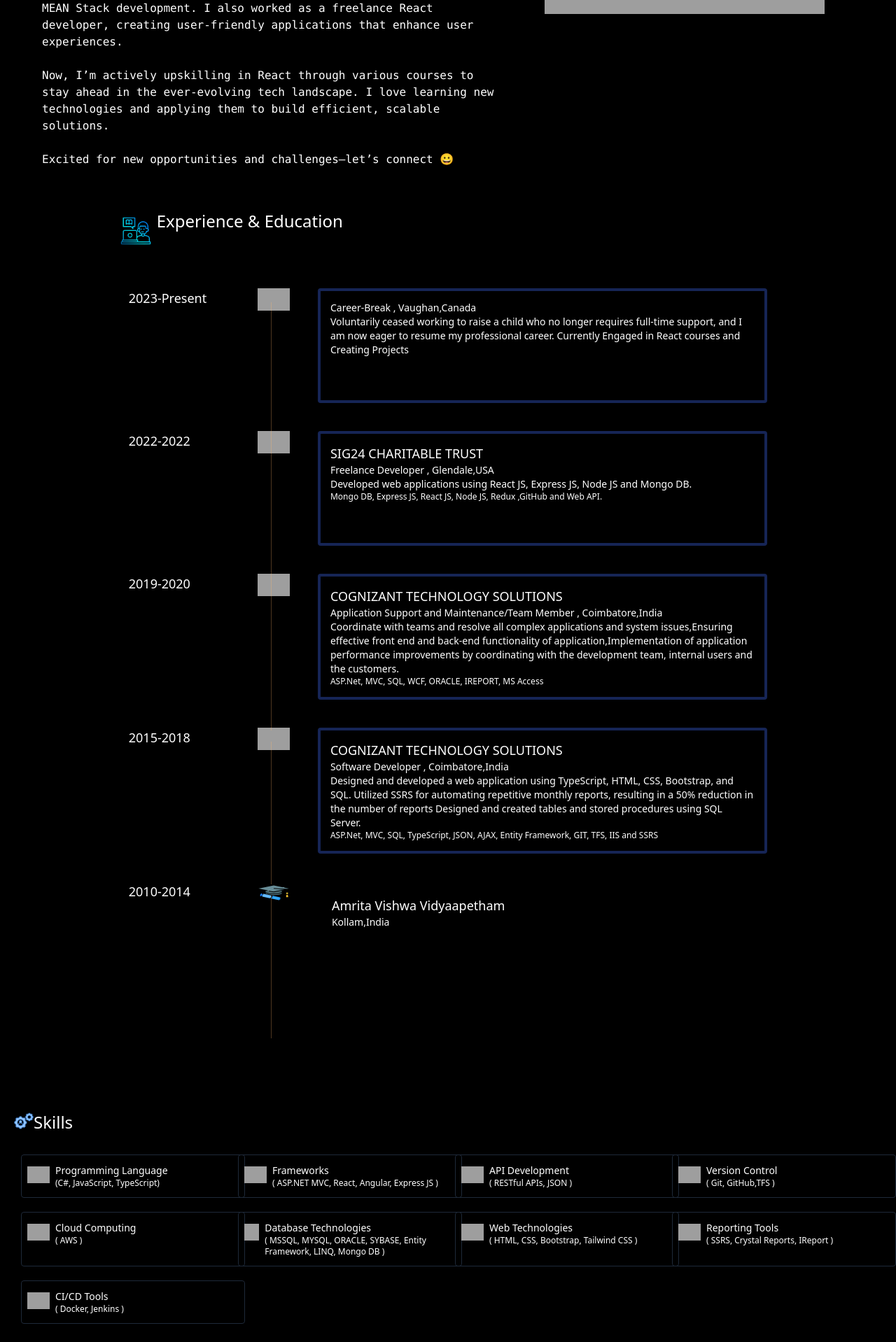
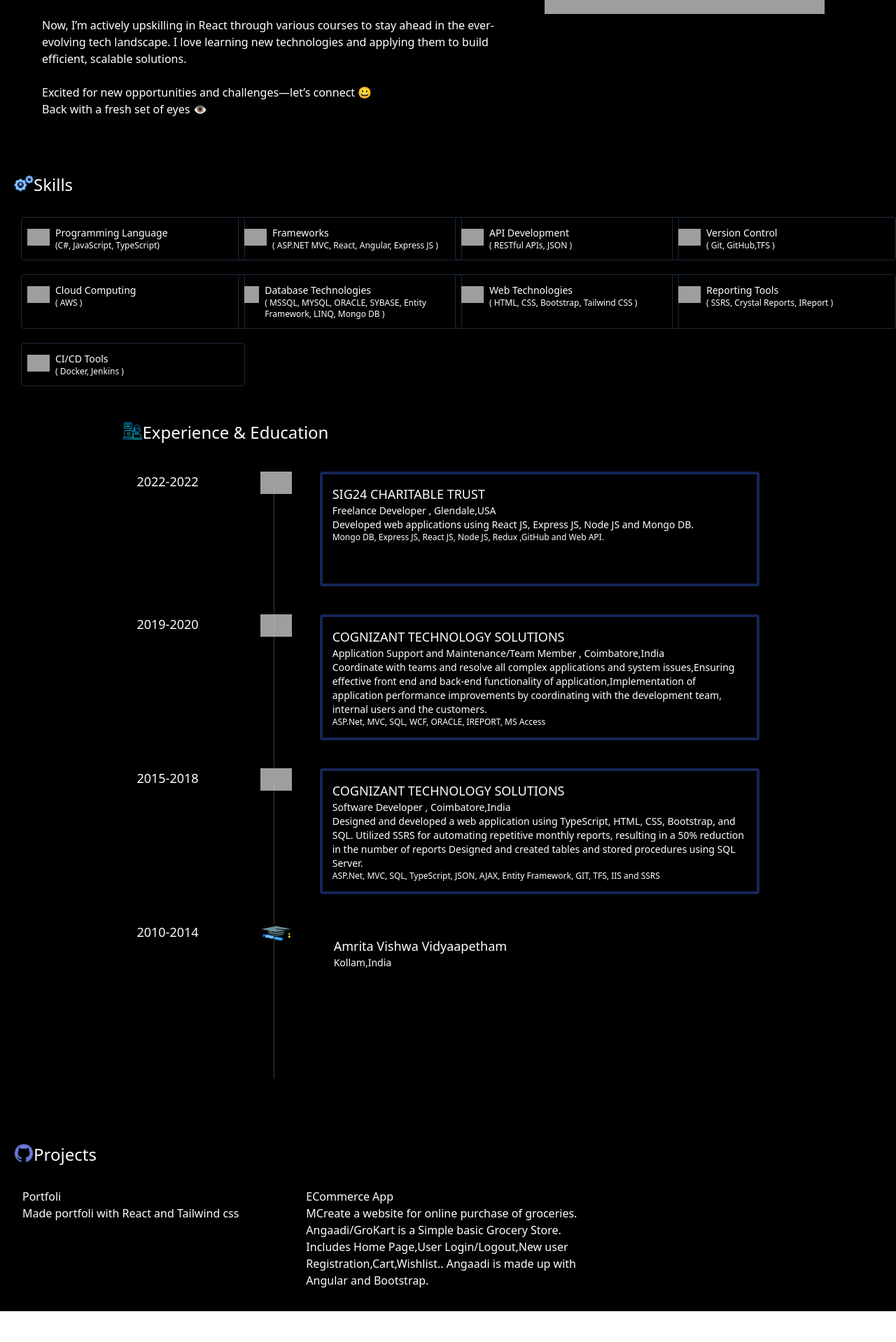
Before and after one commit to gopikalakshmia/portfolio, a React (Vite) app: page / in a window 1280 px wide. Shown: the part 862-2780 px from the top of the page at 70% size. After the commit the page ends 2756 px from the top, so only its background shows below. Built offline with nearby package versions, Linux system fonts and the light colour scheme; grey boxes are pictures that could not be loaded.

Commit message:
project added

```diff
--- a/src/App.jsx
+++ b/src/App.jsx
@@ -4,17 +4,19 @@ import Experience from './Components/Experience';
 import Home from './Components/Home';
 import Navbar from './Components/Navbar';
 import Skills from './Components/Skills';
+import Project from './Components/Project';
 
 function App() {
 
 
   return (
-    <div>
+    <div className='bg-black font-sans'>
      <Navbar/>
      <Home/>
      <About/>
+     <Skills/>
      <Experience/>
-     <Skills/>
+    <Project/>
     </div>
   )
 }
--- a/src/Components/About.jsx
+++ b/src/Components/About.jsx
@@ -1,10 +1,9 @@
 import  aboutme from '../assets/aboutme.png';
 function About() {
-    return ( <div className="font-mono bg-black text-white text-left flex">
+    return ( <div className="font-sans bg-black text-white text-left flex">
         <div className="p-15 p w-3/4" >
         <h1 className="text-2xl  text-justify mb-5 flex"><img src={aboutme} className='size-7'/>{`  About Me`}</h1>
-        <p>Hi, I’m a passionate software developer with a knack for building applications that solve real-world problems.
-            I have five years of experience as an ASP.NET developer at Cognizant, where I specialized in ASP.NET MVC, SSRS, SQL, and TypeScript.
+        <p>Hi, with five years of experience as an ASP.NET developer at Cognizant,  I specialize in ASP.NET MVC, SSRS, SQL, and TypeScript.
          </p>
          <br/>
         <p>After taking a career break to focus on my family, I stayed connected to the tech world by earning certifications in UiPath and
@@ -14,7 +13,7 @@ function About() {
              <p>Now, I’m actively upskilling in React through various courses to stay ahead in the ever-evolving tech landscape.
                 I love learning new technologies and applying them to build efficient, scalable solutions. </p>
              <br/>
-             <p>Excited for new opportunities and challenges—let’s connect 😀</p>
+             <p>Excited for new opportunities and challenges—let’s connect 😀 </p><p>Back with a fresh set of eyes 👁</p>
         </div>
         <div className="w-2/4 ">
             <img src={'https://cdni.iconscout.com/illustration/premium/thumb/female-web-developer-writing-code-lines-illustration-download-in-svg-png-gif-file-formats--website-development-programming-business-activities-pack-illustrations-5501007.png'}/>
--- a/src/Components/Experience.jsx
+++ b/src/Components/Experience.jsx
@@ -5,15 +5,15 @@ import  exp from '../assets/exp.jpg';
 function Experience() {
     return ( <div className="bg-black text-white text-base sm:text-lg ">
 
-        <div className="align-middle justify-self-center">
-        <div className="text-2xl  text-justify mb-8 flex "> <img src={exp} className="size-15 p-2"/>{`  Experience & Education`}</div>
+        <div className="justify-self-center">
+         <h1 className="text-2xl align-middle  mb-5 flex"><img src={exp} className='size-7'/>{`  Experience & Education`}</h1>
             {timeLineElements.map((exp)=>{
                 return(<div key={exp.id} className=" flex flex-initial  ">
                     <div className="p-5 w-1/5">{exp.date}</div>
                     <div className="bg-orange-300 w-px h-51 border-.5 translate-x-10 translate-y-10 opacity-30"></div>
                     <img src={exp.type==='work'?work:edu} className="w-12 h-8 m-5 "/>
                   <div></div>
-                    {exp.type==='work'?<div className=" w-2xl m-5  bg-dark p-3.5 text-left border-blue-950 border-4 rounded-sm hover:bg-gray-900">
+                    {exp.type==='work'?<div className=" w-2xl m-5  bg-dark p-3.5 text-left border-blue-950 border-4 rounded-sm hover:-mr-3 hover:drop-shadow-xl ">
                         <div className="text-lg">{`${exp.company?exp.company:''}`}</div>
                         <div className="text-sm">{`${exp.role?exp.role:''} ,  ${exp.location?exp.location:''}`}</div>
                         <div className="text-sm">{exp.activity?exp.activity:''}</div>
--- /dev/null
+++ b/src/Components/Project.jsx
@@ -0,0 +1,25 @@
+import dev from '../assets/dev.jpg'
+function Project() {
+  return (
+    <div className=" font-sans bg-black text-white  p-5 mb-5 mt-28">
+            <h1 className="text-2xl align-middle  mb-5 flex"><img src={dev} className='size-7'/>{`  Projects`}</h1>
+      <div className='grid grid-cols-3 p-3'>
+      <div className=''>
+        <h1>Portfoli</h1>
+        <p>Made portfoli with React and Tailwind css</p>
+      </div>
+      <div>
+        <h1>ECommerce App</h1>
+        <p>
+          MCreate a website for online purchase of groceries. Angaadi/GroKart is
+          a Simple basic Grocery Store. Includes Home Page,User Login/Logout,New
+          user Registration,Cart,Wishlist.. Angaadi is made up with Angular and
+          Bootstrap.
+        </p>
+      </div>
+      </div>
+    </div>
+  );
+}
+
+export default Project;
--- a/src/Components/Skills.jsx
+++ b/src/Components/Skills.jsx
@@ -5,7 +5,7 @@ import { skill } from "../assets/skills";
 
 function skills() {
   return (
-    <div className="bg-black text-white pt-36 p-5 ">
+    <div className=" font-sans bg-black text-white  p-5 mb-5 ">
        <h1 className="text-2xl  text-justify mb-5 flex"><img src={skillsIcon} className='size-7'/>{`  Skills`}</h1>
       <div className="grid grid-cols-4">
         {skill.map((item, index) => {
--- a/src/assets/Timeline.js
+++ b/src/assets/Timeline.js
@@ -48,18 +48,7 @@ const timeLineElements = [
 
 `,
   },
-  {
-    id: 7,
-    date: "2023-Present",
-    role: "Career-Break",
-    type: "work",
-    location: "Vaughan,Canada",
-    skills: " ",
-    activity: `Voluntarily ceased working to raise a child who no longer requires full-time support, and I am now eager to resume my professional career.
-Currently Engaged in React courses and Creating Projects
 
-`,
-  },
 ];
 
 export default timeLineElements.reverse();
```
Also changed, not shown: src/assets/dev.jpg (added).
